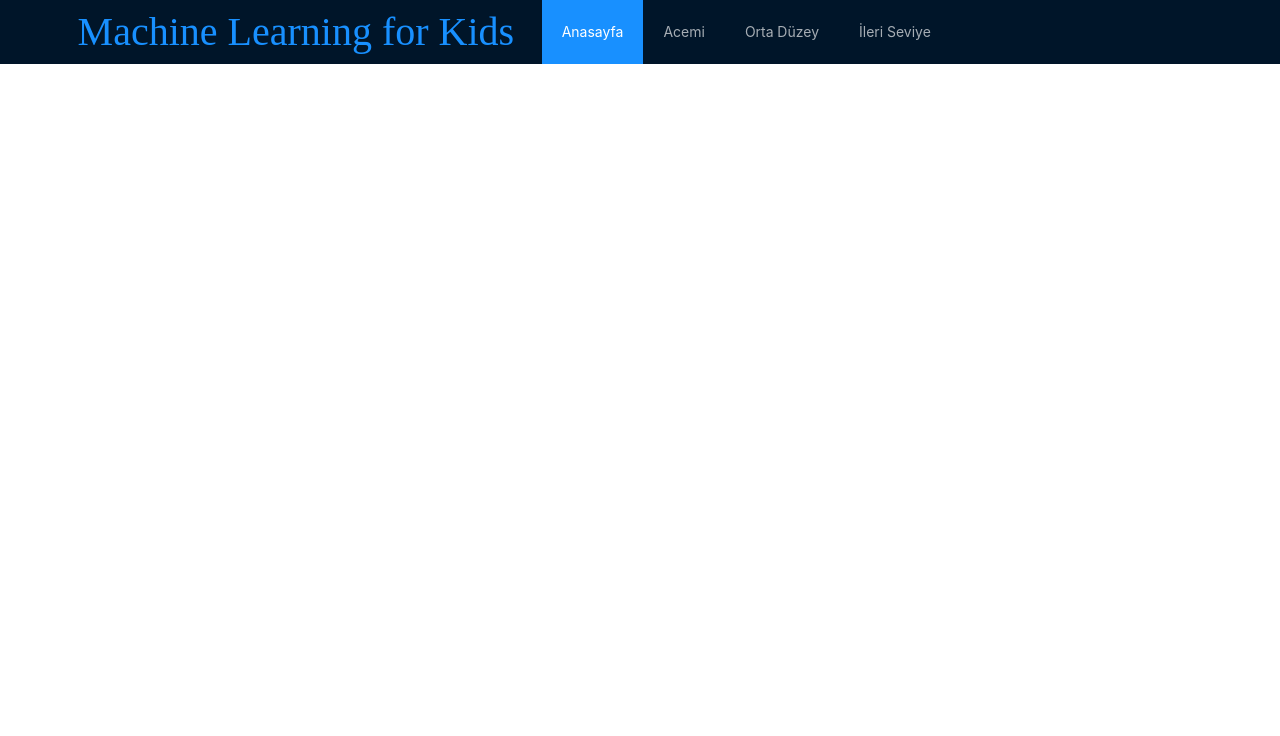
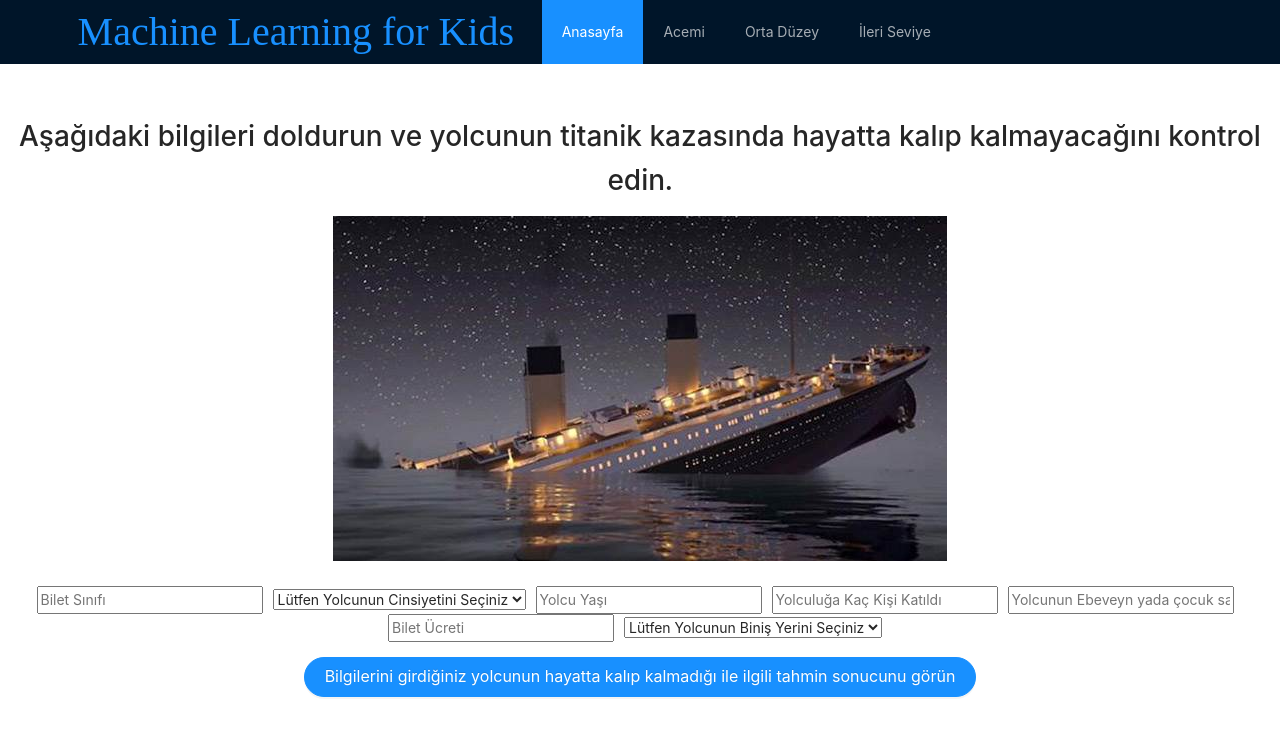
Before and after one commit to EngincanV/Software-Project-Management-Term-Project, a React (Create React App) app: page /Titanic in a window 1280 px wide. Shown: the top 736 px of the page. Built offline with nearby package versions, Linux system fonts and the light colour scheme; a web font is replaced by a local one.

Commit message:
Titanic oyunu tamamlandı

```diff
--- a/src/App.js
+++ b/src/App.js
@@ -13,6 +13,8 @@ import TouristInfo from './pages/games/TouristInfo';
 import MakeMeHappy from './pages/games/MakeMeHappy';
 import SortingHat from './pages/games/SortingHat/sortinghat';
 import JudgeBook from './pages/games/JudgeBook';
+import Titanic from './pages/games/Titanic';
+
 
 function App() {
   return (
@@ -28,6 +30,7 @@ function App() {
           <Route path="/make-me-happy" component={MakeMeHappy} />
           <Route path="/sorting-hat" component={SortingHat} />
           <Route path="/judge-a-book" component={JudgeBook} />
+          <Route path="/Titanic" component={Titanic} />
         </Switch>
       </Router>
     </div>
--- /dev/null
+++ b/src/pages/games/Titanic.js
@@ -0,0 +1,64 @@
+import React, { useState } from "react"
+import { Button, Modal } from "antd"
+
+//images
+import titanic from "../../assets/titanic/1.jpg";
+function Titanic(){
+    const [TClass, setTClass] = useState("")
+    const [TAge, setTAge] = useState("")
+    const [TCount, setTCount] = useState("")
+    const [TParent, setTParent] = useState("")
+    const [TCost, setTCost] = useState("")
+
+
+    const handleClick = () => {
+        if(TClass !== "" && TAge !== "" && TCount !== "" && TParent !== "" && TCost !== "") {
+            var rand = Math.floor(Math.random() * Math.floor(2));
+            if(rand == 1)
+                Modal.success({
+                    title: 'Titanik',
+                    content: "Belirttiğiniz Yolcu Modelin Tahminine Göre Hayatta Kalmıştır.",
+                });
+            else
+                Modal.warning({
+                    title: 'Titanik',
+                    content: "Belirttiğiniz Yolcu Modelin Tahminine Göre Hayatını Kaybetmiştir.",
+                });
+        }else{
+            Modal.error({
+                title: 'HATA !',
+                content: "Lütfen Formdaki tüm alanları doldurun",
+            });
+        }
+
+    }
+    return (
+        <div style={{marginTop:"50px"}} >
+            <h1>Aşağıdaki bilgileri doldurun ve yolcunun titanik kazasında hayatta kalıp kalmayacağını kontrol edin.</h1>
+            <div> <img src={titanic} /></div>
+            <div style={{marginTop:25}}>
+                <input placeholder="Bilet Sınıfı" style={{marginRight:10}} value={TClass} onChange={e => setTClass(e.target.value)}/>
+                <select style={{marginRight:10}} >
+                    <option> Lütfen Yolcunun Cinsiyetini Seçiniz</option>
+                    <option> Kadın </option>
+                    <option> Erkek </option>
+                </select>
+                <input placeholder="Yolcu Yaşı" style={{marginRight:10}}  value={TAge} onChange={e => setTAge(e.target.value)}/>
+                <input placeholder="Yolculuğa Kaç Kişi Katıldı" style={{marginRight:10}} value={TCount} onChange={e => setTCount(e.target.value)}/>
+                <input placeholder="Yolcunun Ebeveyn yada çocuk sayısı" style={{marginRight:10}} value={TParent} onChange={e => setTParent(e.target.value)}/>
+                <input placeholder="Bilet Ücreti" style={{marginRight:10}} value={TCost} onChange={e => setTCost(e.target.value)}/>
+                <select style={{marginRight:10}} >
+                    <option> Lütfen Yolcunun Biniş Yerini Seçiniz</option>
+                    <option> Cherbourg </option>
+                    <option> Southampton </option>
+                    <option> Queenstown </option>
+                </select>
+            </div>
+            <Button type="primary" shape="round" size="large" onClick={handleClick} style={{marginTop:15}}>
+                Bilgilerini girdiğiniz yolcunun hayatta kalıp kalmadığı ile ilgili tahmin sonucunu görün
+            </Button>
+        </div>
+    )
+}
+
+export default Titanic;
```
Also changed, not shown: src/assets/titanic/1.jpg (added).
